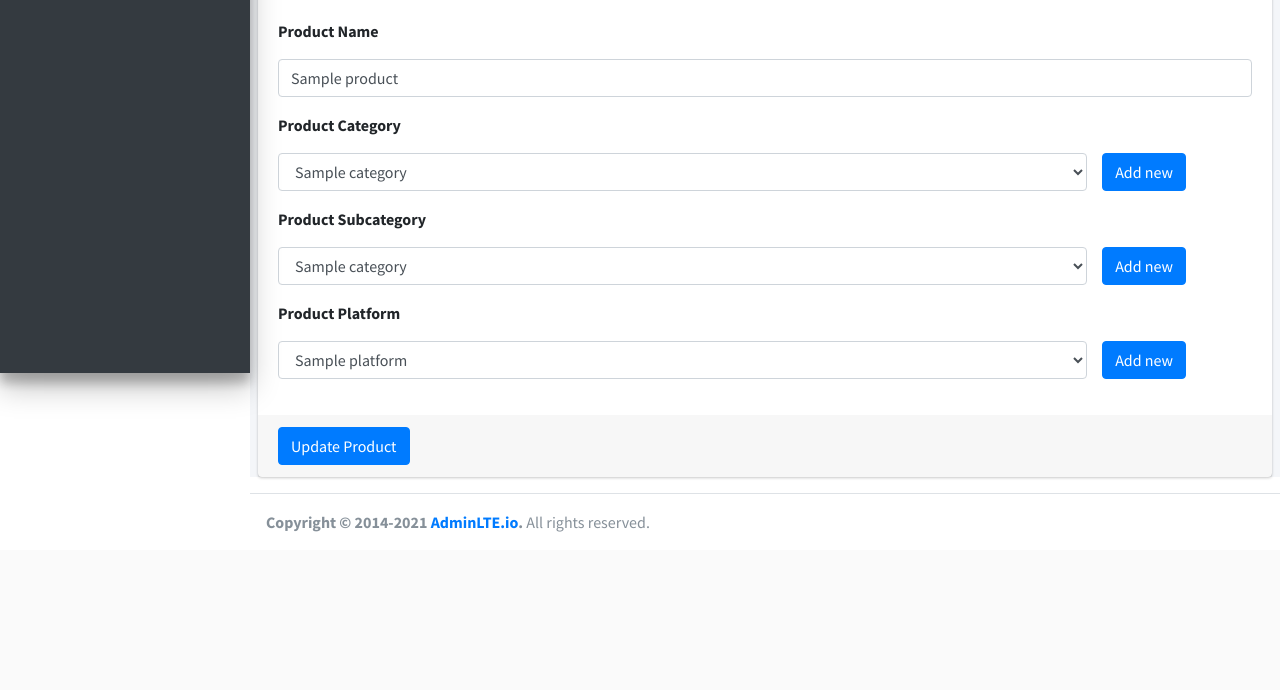
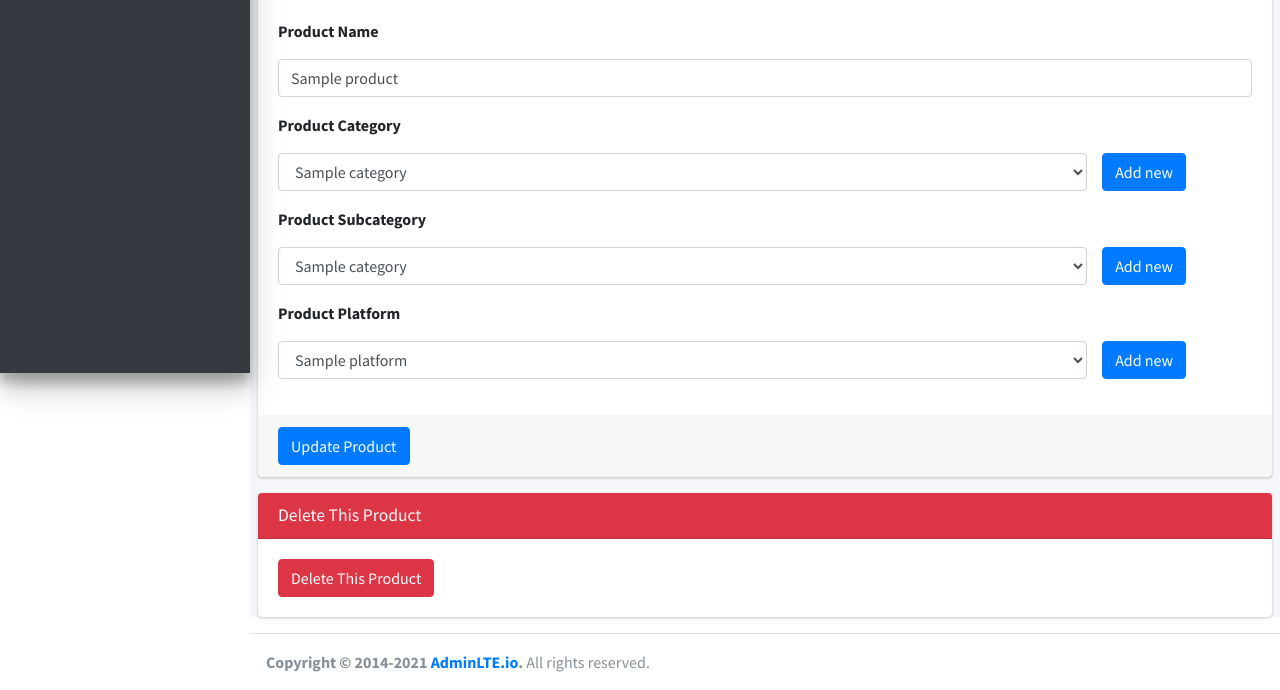
Before and after one commit to pedro092692/onlineKeyshop, a Flask app: page /admin/product/1 in a window 1280 px wide. Shown: the part 427-1117 px from the top of the page. Before the commit the page ends 959 px from the top, so only its background shows below. Run offline with Flask 3, Linux system fonts and the light colour scheme; a user stored in the database is signed in; tables that the repository leaves empty hold one stand-in row (values such as "Sample post"); parts of the project's set-up code (start-up, migrations or seed data) failed here and were passed over; some libraries are stand-ins or nearby versions.

Commit message:
add delete product function

```diff
--- a/app/blueprints/admin/routes.py
+++ b/app/blueprints/admin/routes.py
@@ -89,7 +89,16 @@ def product_info(product_id):
         ProductKeys.add_new_product_key(ProductKeys, product.id, new_key.id)
         return redirect(url_for('admin.products'))
 
-    return render_template('admin/products/product.html', form=form_product, form_key=form_key)
+    return render_template('admin/products/product.html', form=form_product, form_key=form_key,
+                           product=product)
+
+@bp.route('/product/delete/<product_id>', methods=['POST'])
+def delete_product(product_id):
+    product = Product.get_product(product_id)
+    Product.delete_product(product)
+
+    return redirect(url_for('admin.products'))
+
 
 # categories
 @bp.route('/categories')
--- a/app/forms/extensions.py
+++ b/app/forms/extensions.py
@@ -1,3 +1,3 @@
 from flask_wtf import FlaskForm
-from wtforms import StringField, SubmitField, EmailField, PasswordField, FloatField, SelectField,  DecimalField
+from wtforms import StringField, SubmitField, EmailField, PasswordField, FloatField, SelectField,  DecimalField, IntegerField
 from wtforms.validators import DataRequired, Email
--- a/app/models/helpers.py
+++ b/app/models/helpers.py
@@ -24,3 +24,7 @@ def update_item(obj_item, *args):
             setattr(obj_item, column.name, args[i - 1])
         i += 1
     db.session.commit()
+
+def delete_item(obj_item):
+    db.session.delete(obj_item)
+    db.session.commit()
--- a/app/models/product.py
+++ b/app/models/product.py
@@ -1,6 +1,7 @@
+from sqlalchemy import delete
 from sqlalchemy.orm import relationship
 from app.extensions import *
-from app.models.helpers import add_item, get_item, update_item
+from app.models.helpers import add_item, get_item, update_item, delete_item
 
 
 class Product(db.Model):
@@ -12,7 +13,7 @@ class Product(db.Model):
     platform_id: Mapped[int] = mapped_column(Integer, ForeignKey("platforms.id", ondelete="CASCADE"))
     category_id: Mapped[int] = mapped_column(Integer, ForeignKey("categories.id", ondelete="CASCADE"))
     sub_category_id: Mapped[int] = mapped_column(Integer, ForeignKey("sub_categories.id", ondelete="CASCADE"))
-    product_keys: Mapped[List["ProductKeys"]] = relationship(back_populates="product_info")
+    product_keys: Mapped[List["ProductKeys"]] = relationship(back_populates="product_info", cascade="all,delete")
     category: Mapped["Category"] = relationship()
     sub_category: Mapped["SubCategory"] = relationship(back_populates="products")
     platform: Mapped["Platform"] = relationship(back_populates="products")
@@ -57,3 +58,7 @@ class Product(db.Model):
     @staticmethod
     def update_product(product, *args):
         return update_item(product, *args)
+
+    @staticmethod
+    def delete_product(product):
+        return delete_item(product)
--- a/app/templates/admin/products/product.html
+++ b/app/templates/admin/products/product.html
@@ -13,7 +13,7 @@
 <!-- content-->
  {% block content %}
     <div class="card">
-        <!--                add new key for this product-->
+        <!-- add new key for this product-->
                 <div class="card card-success mb-4">
                       <div class="card-header">
                         <h3 class="card-title">Add new product key for this product</h3>
@@ -32,8 +32,7 @@
                 </div>
         <form method="POST">
             <div class="card-body">
-
-<!--                    product info form-->
+        <!--product info form-->
                     {{ form.csrf_token }}
                     {% for field_name, field in form._fields.items() %}
                         {% if field_name != 'csrf_token' and field_name != 'submit' %}
@@ -61,4 +60,16 @@
             </div>
         </form>
      </div>
+    <div class="card card-danger">
+          <div class="card-header">
+            <h3 class="card-title">Delete This Product</h3>
+          </div>
+          <div class="card-body">
+              <form action="{{ url_for('admin.delete_product', product_id=product.id) }}" method="POST">
+                  {{ form.csrf_token }}
+                  <button type="submit" class="btn btn-danger">Delete This Product</button>
+              </form>
+          </div>
+          <!-- /.card-body -->
+    </div>
  {% endblock content %}
```
